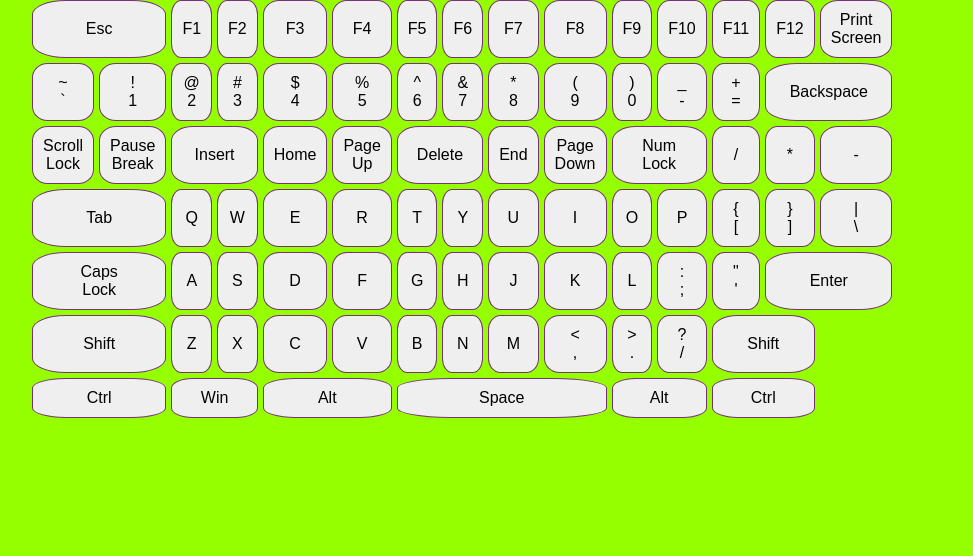
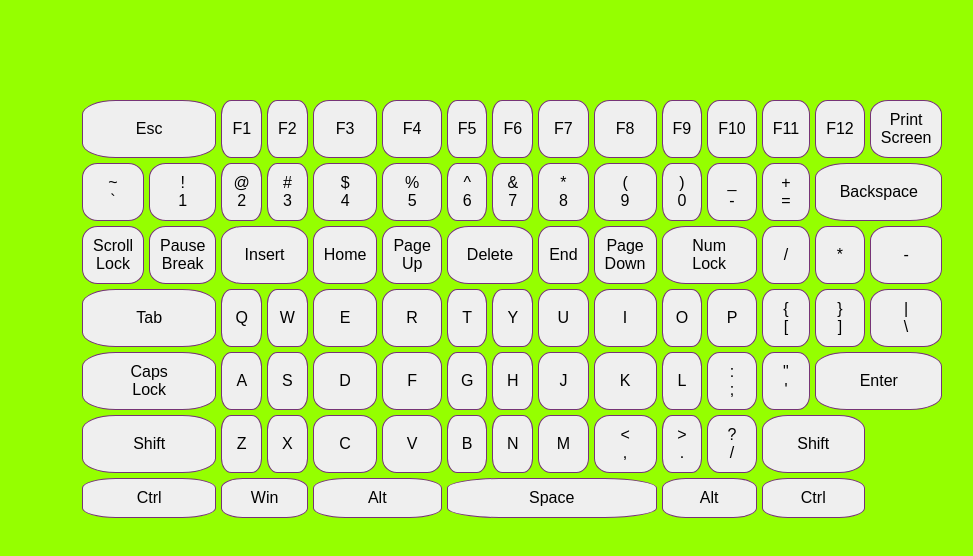
Before and after one commit to GSamuels5/CalculatePro, a plain HTML site: page index.html in a window 1280 px wide. Shown: the whole page, without its empty margins (18-991 px from the left). Drawn offline with Linux system fonts and the light colour scheme.

Commit message:
alignment

```diff
--- a/CSS/style.css
+++ b/CSS/style.css
@@ -8,14 +8,14 @@
 body{
     background-color: rgb(149, 255, 0);
 
-
 }
 .keyboard {
     display: grid;
     grid-template-columns: repeat(15, 1fr);
     gap: 5px;
     width: 800px;
-    margin-left: 50px;
+    margin: 100px;
+
 
 
   }
```
